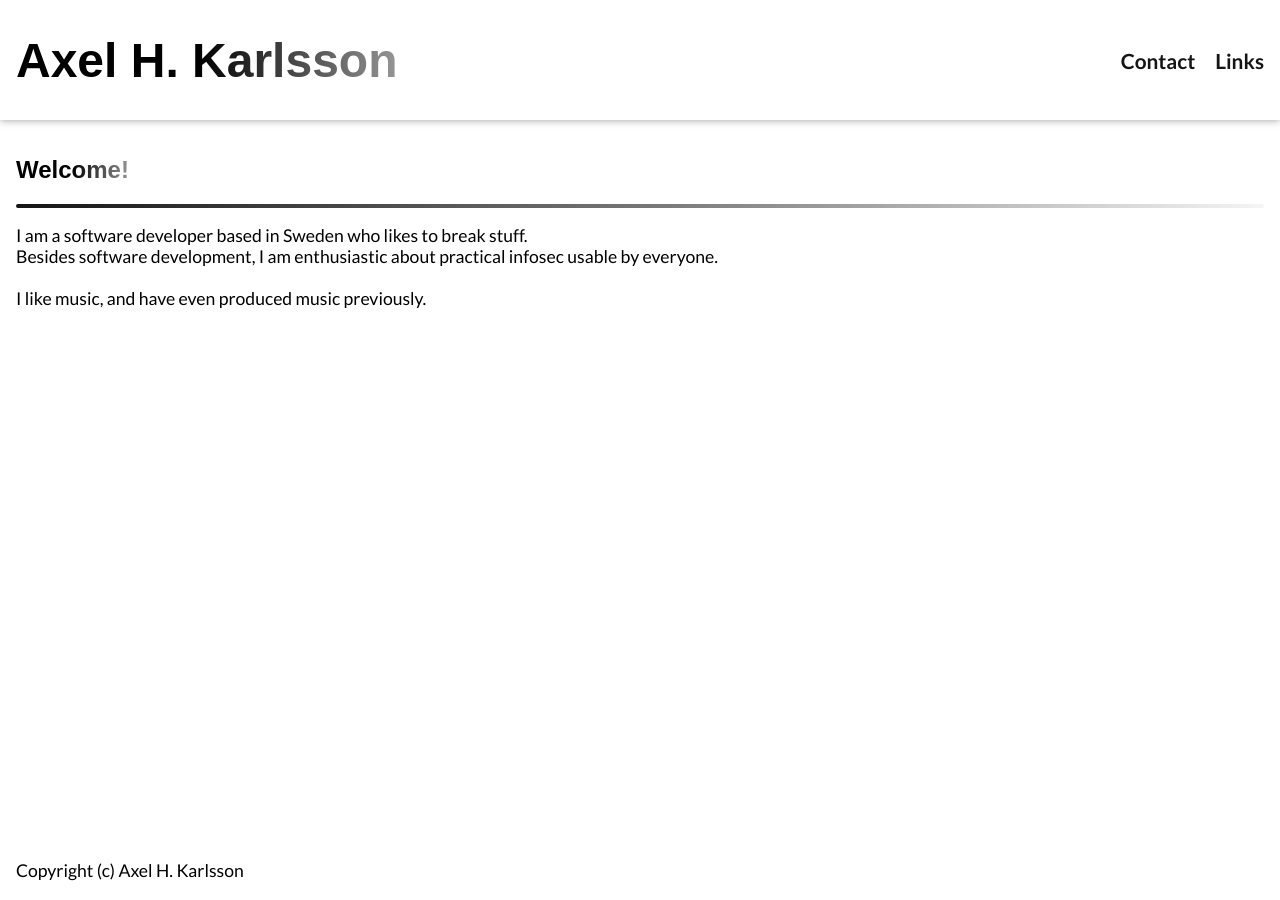
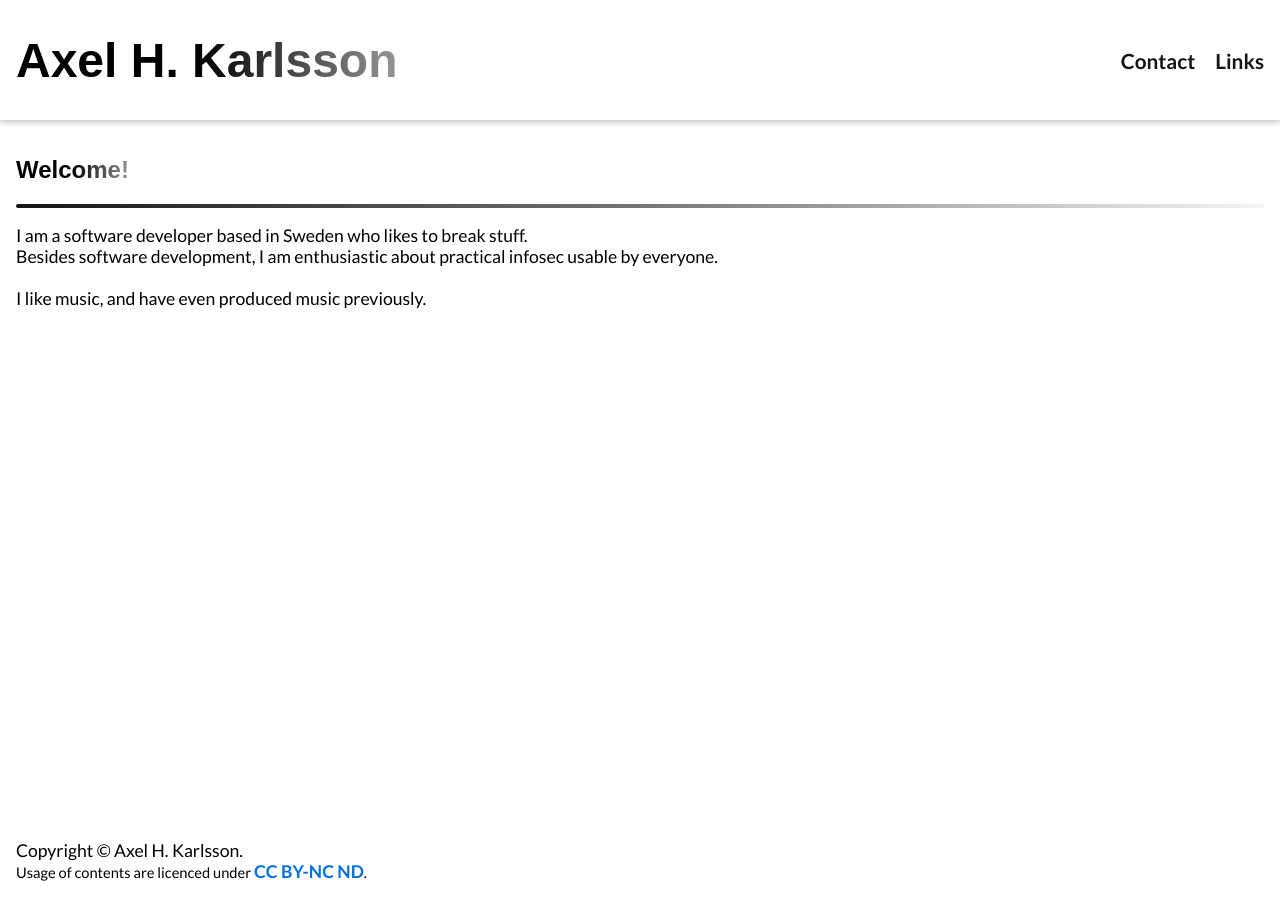
Before and after one commit to 0xdefoliate/0xdefoliate.github.io, a Jekyll site: the page built from index.html, in a window 1280 px wide. Built offline with Jekyll 4.4.1, drawn with Linux system fonts in a browser that asks for light colours; some web fonts are replaced.

Commit message:
update footer

```diff
--- a/_includes/footer.html
+++ b/_includes/footer.html
@@ -1,3 +1,8 @@
 <footer>
-    <p>Copyright (c) Axel H. Karlsson</p>
+    <p>
+        Copyright &copy; Axel H. Karlsson. <br />
+        <small>
+            Usage of contents are licenced under <a href="https://creativecommons.org/licenses/by-nc-nd/4.0/legalcode.en">CC BY-NC ND</a>.
+        </small>
+    </p>
 </footer>
--- a/assets/css/style.scss
+++ b/assets/css/style.scss
@@ -12,12 +12,12 @@ $mobile-breakpoint: 810px;
         --ak-navbar-height: 75px;
     }
 
-    --ak-footer-height: 20px;
+    --ak-footer-height: 30px;
 
     --ak-colour-background: white;
     --ak-colour-foreground: black;
 
-    --ak-colour-link: #0080FF;
+    --ak-colour-link: #0070e0;
 
     --ak-colour-grey-800: rgb(245, 245, 245);
     --ak-colour-grey-700: rgb(213, 213, 213);
```
